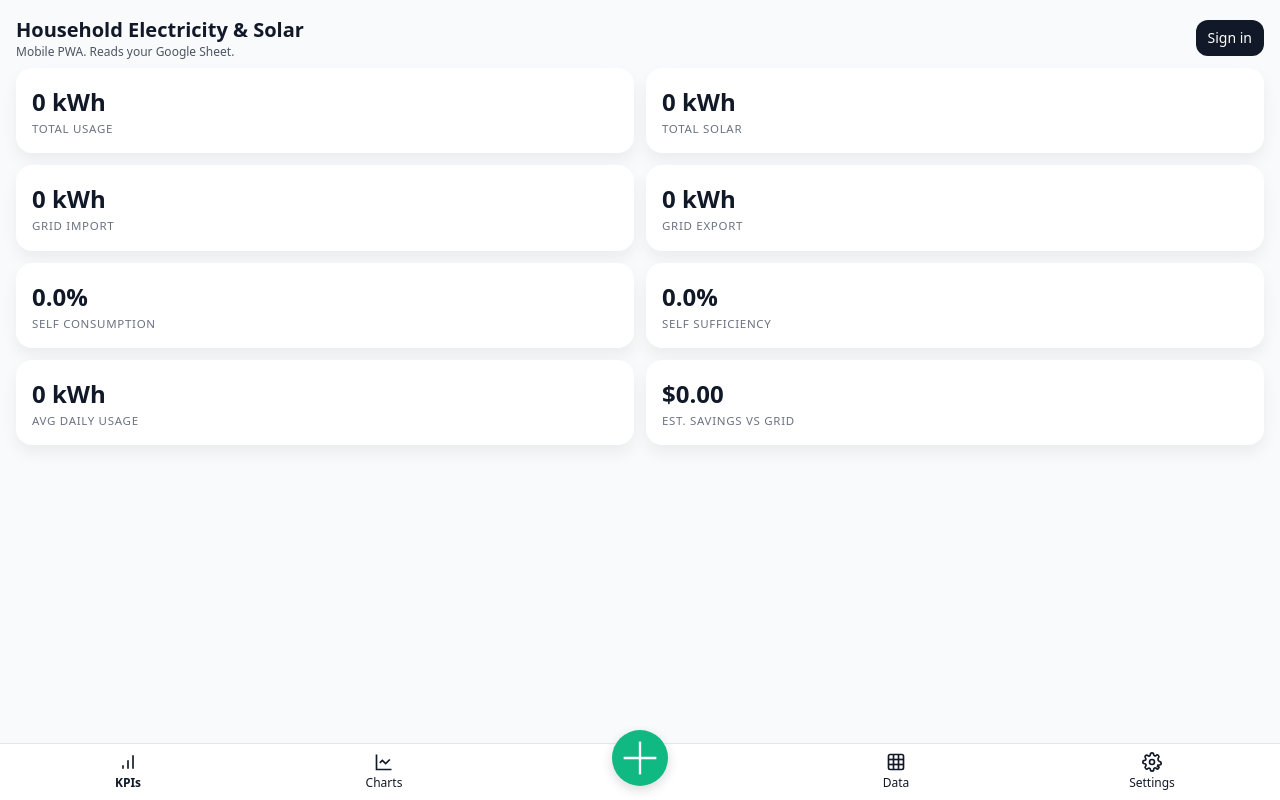
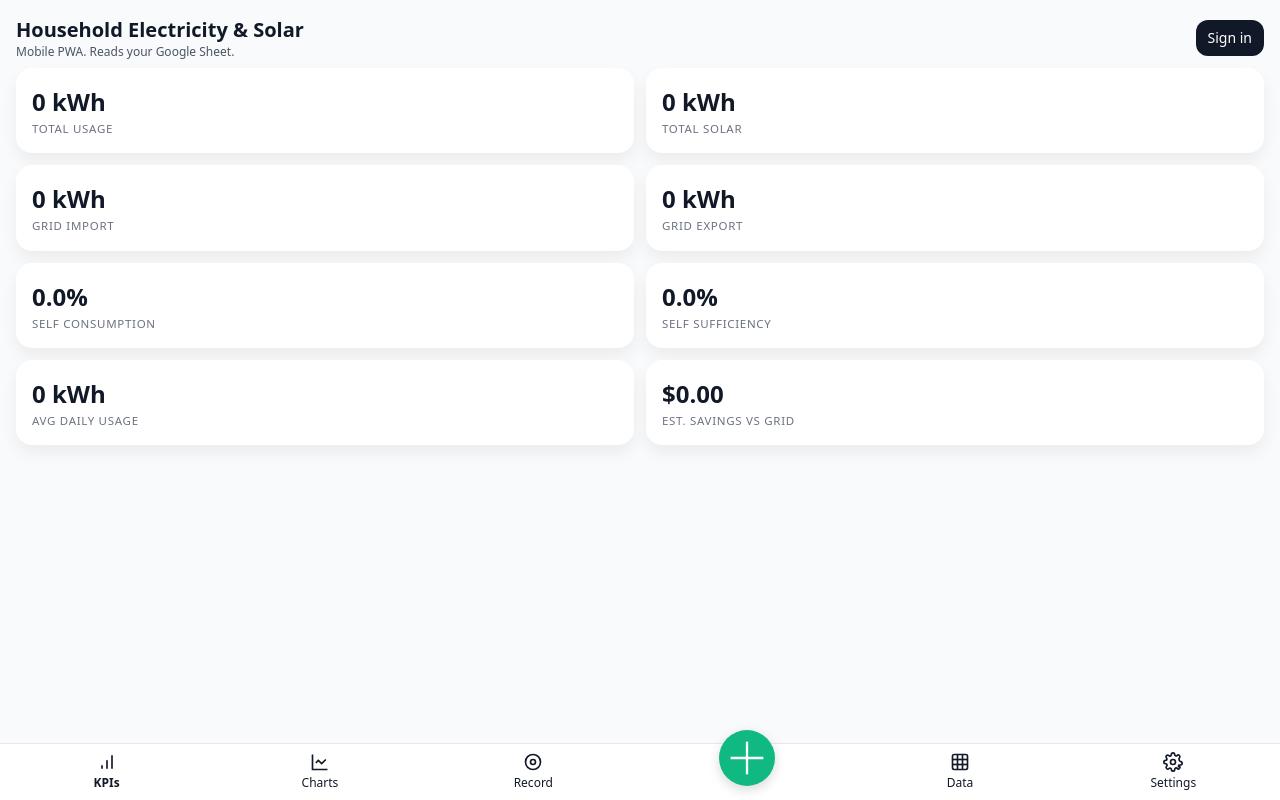
Before and after one commit to rbecker1014/solar, a plain HTML site: page index.html in a window 1280 px wide. Drawn offline with nearby package versions, Linux system fonts and the light colour scheme; no server answers.

Commit message:
Update index.html
Added "Record" tab.  Nothing else changed.

```diff
--- a/index.html
+++ b/index.html
@@ -41,7 +41,7 @@
   </main>
 
   <nav class="fixed bottom-0 left-0 right-0 bg-white border-t border-gray-200" style="padding-bottom:var(--safe-bottom)">
-    <div class="grid grid-cols-5 items-center">
+    <div class="grid grid-cols-6 items-center">
       <button class="py-2 tab-icon tab-active" data-tab="kpi">
         <svg viewBox="0 0 24 24" fill="none" stroke="currentColor"><line x1="12" y1="20" x2="12" y2="10"/><line x1="18" y1="20" x2="18" y2="4"/><line x1="6" y1="20" x2="6" y2="16"/></svg>
         KPIs
@@ -49,6 +49,10 @@
       <button class="py-2 tab-icon" data-tab="charts">
         <svg viewBox="0 0 24 24" fill="none" stroke="currentColor"><path d="M3 3v18h18"/><path d="M19 9l-5 5-4-4-3 3"/></svg>
         Charts
+      </button>
+      <button class="py-2 tab-icon" data-tab="record">
+        <svg viewBox="0 0 24 24" fill="none" stroke="currentColor"><circle cx="12" cy="12" r="9"/><circle cx="12" cy="12" r="3"/></svg>
+        Record
       </button>
       <div class="flex justify-center">
         <button class="tab-fab" data-tab="entry">
```
